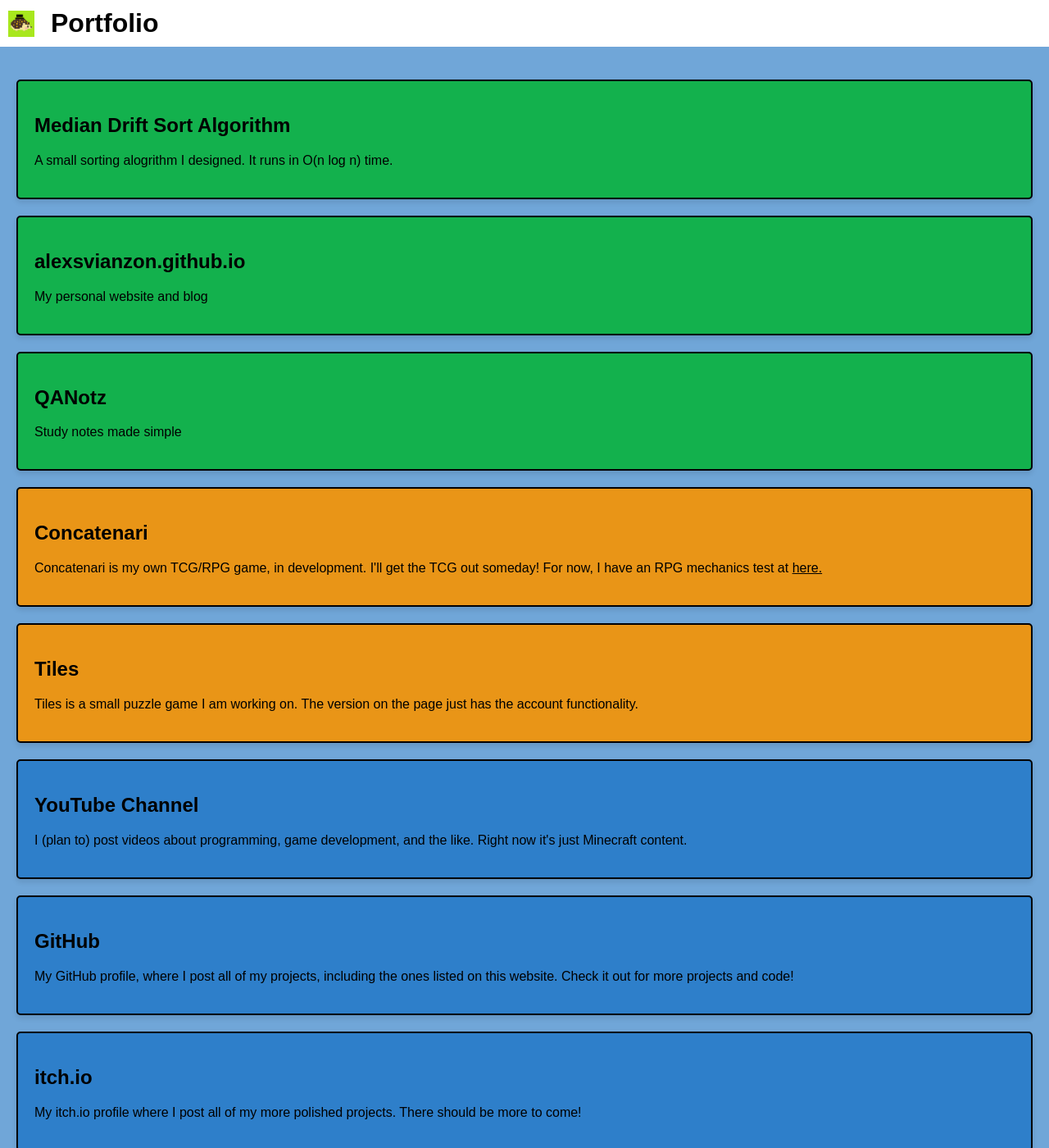
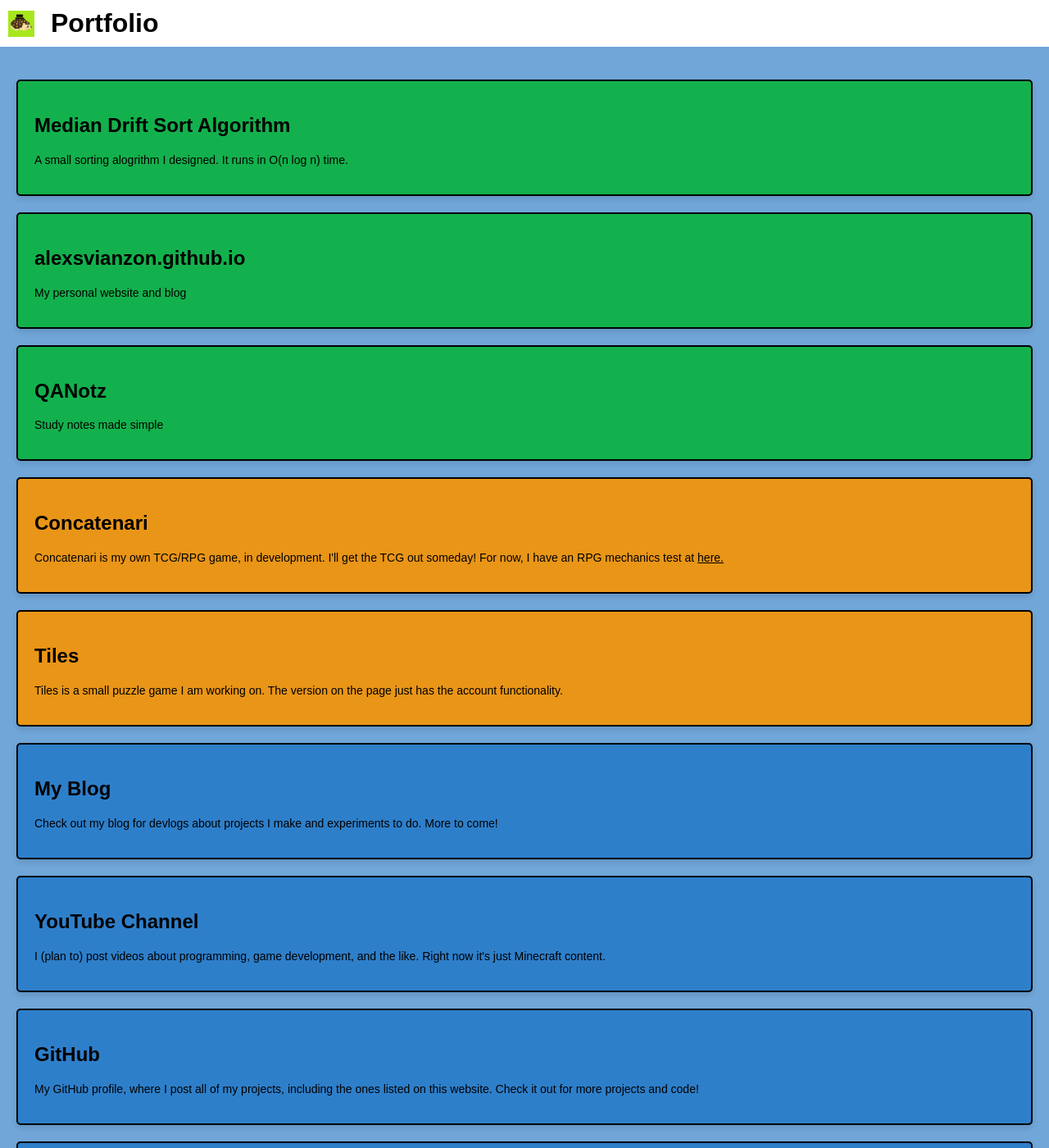
Before and after one commit to alexsvianzon/alexsvianzon.github.io, a Jekyll site: the page index.html, which Jekyll copies as it is, in a window 1280 px wide and 1400 px high. Shown: the whole window at 82% size. Built offline with Jekyll 4.4.1, drawn with Linux system fonts in a browser that asks for light colours; some web fonts are replaced.

Commit message:
Refactoring a lot of duplicated logic, starting with main page

```diff
--- a/_layouts/default.html
+++ b/_layouts/default.html
@@ -2,17 +2,17 @@
 <html>
     <head>
         <title>pixel0pine's Blog</title>
-        <link rel="icon" href="{{ '/favicon.png' | relative_url }}" type="image/x-icon">
+        <link rel="icon" href="/assets/images/favicon.png" type="image/x-icon">
         <link rel="preconnect" href="https://fonts.googleapis.com">
         <link rel="preconnect" href="https://fonts.gstatic.com" crossorigin>
         <link href="https://fonts.googleapis.com/css2?family=Funnel+Display:wght@300..800&display=swap" rel="stylesheet">
         <link href="https://fonts.googleapis.com/css2?family=Gabarito:wght@400..900&family=Lato:ital,wght@0,100;0,300;0,400;0,700;0,900;1,100;1,300;1,400;1,700;1,900&display=swap" rel="stylesheet">
-        <link rel="stylesheet" type="text/css" href="./style.css">
+        <link rel="stylesheet" type="text/css" href="/main.css">
         <meta name="viewport" content="width=device-width, initial-scale=1.0">
     </head>
     <body>
         <div id="header">
-            <img src="./favicon.png" height="32" class="header-item">
+            <img src="/assets/images/favicon.png" height="32" class="header-item">
             <div id="title" class="header-item" align="center">
                 <a href="#top">Blog</a>
             </div>
--- a/index.html
+++ b/index.html
@@ -2,18 +2,19 @@
 <html>
     <head>
         <title>pixel0pine's Projects</title>
-        <link rel="icon" href="./favicon.png" type="image/x-icon">
+        <link rel="icon" href="/assets/images/favicon.png" type="image/x-icon">
         <meta name="google-site-verification" content="KCPgcAPw475haJrK_Mym43-RSnIF__D2pJa_eWb3BtQ"/>
         <link rel="preconnect" href="https://fonts.googleapis.com">
         <link rel="preconnect" href="https://fonts.gstatic.com" crossorigin>
         <link href="https://fonts.googleapis.com/css2?family=Funnel+Display:wght@300..800&display=swap" rel="stylesheet">
         <link href="https://fonts.googleapis.com/css2?family=Gabarito:wght@400..900&family=Lato:ital,wght@0,100;0,300;0,400;0,700;0,900;1,100;1,300;1,400;1,700;1,900&display=swap" rel="stylesheet">
-        <link rel="stylesheet" type="text/css" href="./style.css">
+        <link rel="stylesheet" type="text/css" href="/main.css">
+        <link rel="stylesheet" type="text/css" href="/style.css">
         <meta name="viewport" content="width=device-width, initial-scale=1.0">
     </head>
     <body>
         <div id="header">
-            <img src="./favicon.png" height="32" class="header-item">
+            <img src="/assets/images/favicon.png" height="32" class="header-item">
             <div id="title" class="header-item" align="center">
                 <a href="#top">Portfolio</a>
             </div>
@@ -47,6 +48,12 @@
                     <p>Tiles is a small puzzle game I am working on. The version on the page just has the account functionality.</p>
                 </div>
             </a>
+            <a href="/blog">
+                <div class="grid-item social-link">
+                    <h2>My Blog</h2>
+                    <p>Check out my blog for devlogs about projects I make and experiments to do. More to come!</p>
+                </div>
+            </a>
             <a href="https://www.youtube.com/@pixel0pine">
                 <div class="grid-item social-link">
                     <h2>YouTube Channel</h2>
--- /dev/null
+++ b/main.css
@@ -0,0 +1,69 @@
+html {
+    scroll-behavior: smooth;
+}
+
+body {
+    background-color: #ffffff;
+    font-family: 'Funnel Display', sans-serif;
+    margin: 0;
+    overflow-x: hidden;
+}
+
+#header {
+    display: flex;
+    flex-direction: row;
+    align-items: center;
+    justify-content: left;
+    background-color: #ffffff;
+    width: 100%;
+    position: sticky;
+    top: 0;
+    z-index: 1000;
+}
+
+.header-item {
+    margin: 10px;
+    font-family: 'Gabarito', sans-serif;
+    font-weight: 800;
+    height: 32px;
+}
+
+#title {
+    color: #000000;
+    font-size: 32px;
+    padding-bottom: 5px;
+}
+
+p {
+    font-size: 14px;
+}
+
+a {
+    text-decoration: none;
+    color: inherit;
+}
+
+.visible-link {
+    text-decoration: underline;
+}
+
+#footer {
+    display: flex;
+    flex-direction: column;
+    align-items: center;
+    justify-content: center;
+    background-color: #ffffff;
+    width: 100%;
+    padding: 20px;
+    font-size: 14px;
+}
+
+@media (max-width: 768px) {
+    #footer {
+        font-size: 20px;
+    }
+
+    p {
+        font-size: 20px;
+    }
+}
--- a/qanotz/index.html
+++ b/qanotz/index.html
@@ -6,8 +6,9 @@
         <link rel="icon" href="../favicon.png" type="image/x-icon">
         <link rel="preconnect" href="https://fonts.googleapis.com">
         <link rel="preconnect" href="https://fonts.gstatic.com" crossorigin>
+        <link href="https://fonts.googleapis.com/css2?family=Funnel+Display:wght@300..800&display=swap" rel="stylesheet">
         <link href="https://fonts.googleapis.com/css2?family=Gabarito:wght@400..900&family=Lato:ital,wght@0,100;0,300;0,400;0,700;0,900;1,100;1,300;1,400;1,700;1,900&display=swap" rel="stylesheet">
-        <link rel="stylesheet" type="text/css" href="./style.css">
+        <link rel="stylesheet" type="text/css" href="/assets/style.css">
         <meta name="viewport" content="width=device-width, initial-scale=1.0">
     </head>
     <body>
@@ -19,7 +20,7 @@
         </div>
         <div id="hero">
             <div id="hero-image" class="hero-segment">
-                <img src="./hero-image.png" alt="Hero image">
+                <img src="/assets/images/hero-image.png" alt="Hero image">
             </div>
             <div id="hero-text" class="hero-segment">
                 <h1>QANotz: Study notes made simple</h1>
--- a/style.css
+++ b/style.css
@@ -1,48 +1,3 @@
-html {
-    scroll-behavior: smooth;
-}
-
-body {
-    background-color: #ffffff;
-    font-family: 'Funnel Display', sans-serif;
-    margin: 0;
-    overflow-x: hidden;
-}
-
-a {
-    text-decoration: none;
-    color: inherit;
-}
-
-.visible-link {
-    text-decoration: underline;
-}
-
-#header {
-    display: flex;
-    flex-direction: row;
-    align-items: center;
-    justify-content: left;
-    background-color: #ffffff;
-    width: 100%;
-    position: sticky;
-    top: 0;
-    z-index: 1000;
-}
-
-.header-item {
-    margin: 10px;
-    font-family: 'Gabarito', sans-serif;
-    font-weight: 800;
-    height: 32px;
-}
-
-#title {
-    color: #000000;
-    font-size: 32px;
-    padding-bottom: 5px;
-}
-
 #content-grid {
     background-color: #70a6d8;
     width: 100%;
@@ -78,28 +33,3 @@
 .social-link {
     background-color: #2e7fca;
 }
-
-#footer {
-    display: flex;
-    flex-direction: column;
-    align-items: center;
-    justify-content: center;
-    background-color: #ffffff;
-    width: 100%;
-    padding: 20px;
-    font-size: 14px;
-}
-
-@media (max-width: 768px) {
-    #footer {
-        font-size: 20px;
-    }
-
-    h2 {
-        font-size: 28px;
-    }
-
-    p {
-        font-size: 20px;
-    }
-}
```
Also changed, not shown: qanotz/style.css (+0 -52 lines), tiles/index.html (+6 -4 lines), tiles/style.css (+0 -15 lines), assets/images/favicon.png (renamed from favicon.png), assets/images/hero-image.png (renamed from qanotz/hero-image.png), favicon.jpg (deleted).
